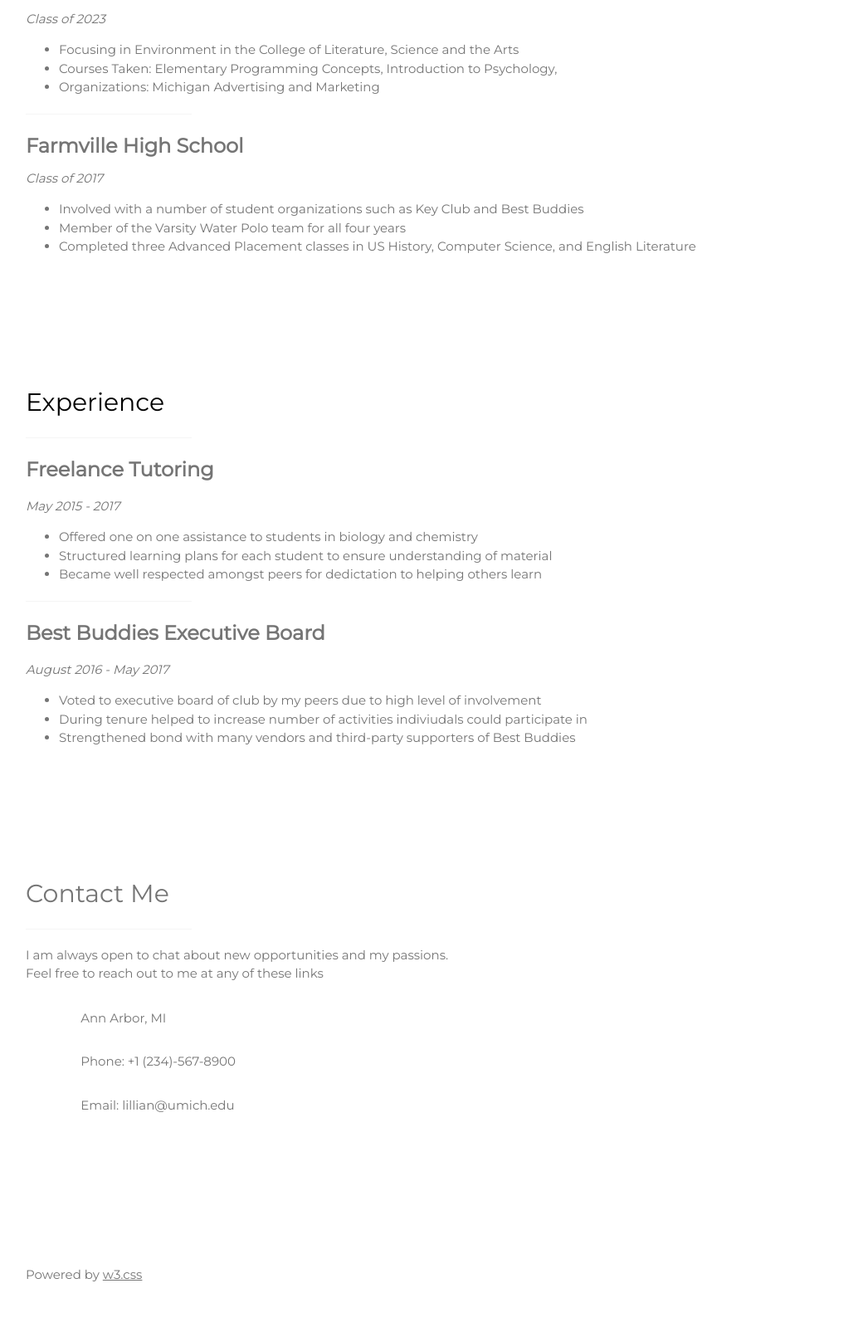
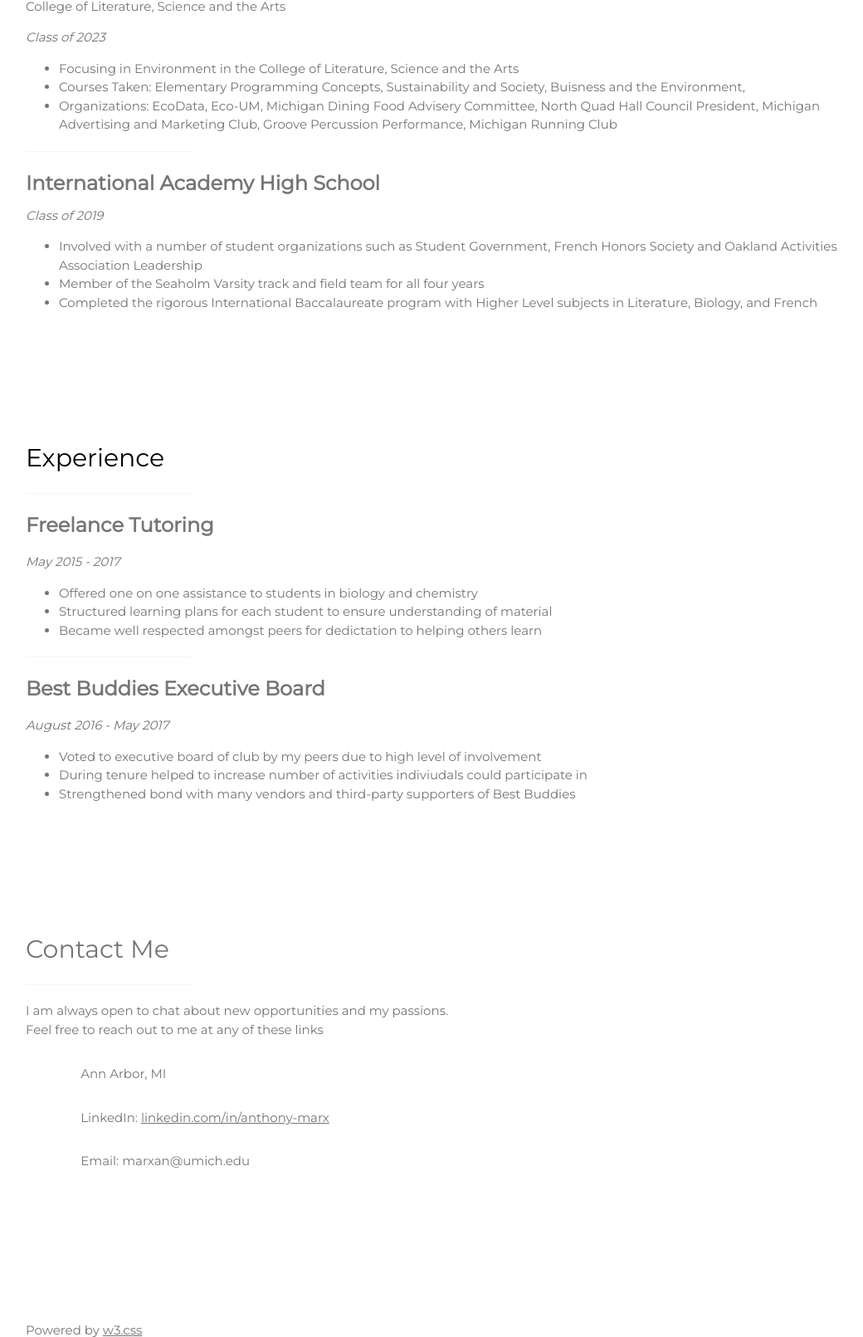
Before and after one commit to AnthonyMarx/AnthonyMarx.github.io, a plain HTML site: page index.html in a window 1280 px wide. Shown: the part 1108-2719 px from the top of the page at 83% size, without its empty margins (179-1219 px from the left). Drawn offline with nearby package versions, Linux system fonts and the light colour scheme.

Commit message:
Initial commit

```diff
--- a/index.html
+++ b/index.html
@@ -67,7 +67,7 @@ https://www.w3schools.com/w3css/4/w3.css
     <h2 class="w3-text-black">About Me</h2>
     <hr style="width:200px" class="w3-opacity">
     <!-- EDIT THIS SECTION TO CHANGE YOUR ABOUT ME -->
-    <p> Hello! My name is Anthony Marx. I am currently a sophomore at the University of Michigan's College of Literature, Sciences, and Arts majoring in Environment with minors in Business and Computer Science. I am striving to rethink the way we do business and organize society in a way that is sustainable and allows us to live in harmony with our environment. At college, I aim to gain the necessary tools needed to think critically and come up with possible solutions for us to reduce our environmental impact.
+    <p> Hello! My name is Anthony Marx. I am currently a sophomore at the University of Michigan's College of Literature, Sciences, and Arts majoring in Environment with minors in Business and Computer Science. I am striving to rethink the way we do business and organize society in a way that is sustainable and allows us to live in harmony with our environment. At college, I hope to gain the necessary tools and resources to come up with possible solutions for us to reduce our environmental impact through technology and how we approach business.
     <br />
     This year I have just completed an introductory computer science course offered at UofM. Within this course  I was able to not only learn how to build several projects including a simulated elevator game, I was also given strong foundational skills on how to approach programming problems. The course was taught in C++ and I was able to work with a variety of group members throughout the semester. From this class and my others I have gained the ability to collaborate effectively despite the difficult virtual setting of the class.
     </p>
@@ -85,17 +85,17 @@ https://www.w3schools.com/w3css/4/w3.css
     <p><i>Class of 2023</i></p>
     <ul>
       <li>Focusing in Environment in the College of Literature, Science and the Arts</li>
-      <li>Courses Taken: Elementary Programming Concepts, Introduction to Psychology, </li>
-      <li>Organizations: Michigan Advertising and Marketing</li>
+      <li>Courses Taken: Elementary Programming Concepts, Sustainability and Society, Buisness and the Environment, </li>
+      <li>Organizations: EcoData, Eco-UM, Michigan Dining Food Advisery Committee, North Quad Hall Council President, Michigan Advertising and Marketing Club, Groove Percussion Performance, Michigan Running Club</li>
     </ul>
     <hr style="width:200px" class="w3-opacity">
     <!-- EDIT THIS SECTION TO CHANGE YOUR High School Info-->
-    <h3><b>Farmville High School</b></h3>
-    <i>Class of 2017</i>
+    <h3><b>International Academy High School</b></h3>
+    <i>Class of 2019</i>
     <ul>
-      <li>Involved with a number of student organizations such as Key Club and Best Buddies</li>
-      <li>Member of the Varsity Water Polo team for all four years</li>
-      <li>Completed three Advanced Placement classes in US History, Computer Science, and English Literature</li>
+      <li>Involved with a number of student organizations such as Student Government, French Honors Society and Oakland Activities Association Leadership</li>
+      <li>Member of the Seaholm Varsity track and field team for all four years</li>
+      <li>Completed the rigorous International Baccalaureate program with Higher Level subjects in Literature, Biology, and French</li>
     </ul>
   <!-- End Education Section -->
   </div>
@@ -137,8 +137,8 @@ https://www.w3schools.com/w3css/4/w3.css
       <!-- EDIT THIS SECTION TO CHANGE your contact information -->
     <div class="w3-section">
       <p><i class="fa fa-map-marker fa-fw w3-text-white w3-xxlarge w3-margin-right"></i> Ann Arbor, MI</p>
-      <p><i class="fa fa-phone fa-fw w3-text-white w3-xxlarge w3-margin-right"></i> Phone: +1 (234)-567-8900 </p>
-      <p><i class="fa fa-envelope fa-fw w3-text-white w3-xxlarge w3-margin-right"> </i> Email: lillian@umich.edu</p>
+      <p><i class="fa fa-phone fa-fw w3-text-white w3-xxlarge w3-margin-right"></i> LinkedIn: <a href="https://www.linkedin.com/in/anthony-marx/">linkedin.com/in/anthony-marx</a></p>
+      <p><i class="fa fa-envelope fa-fw w3-text-white w3-xxlarge w3-margin-right"> </i> Email: marxan@umich.edu</p>
     </div><br>
 
   <!-- End Contact Section -->
```
